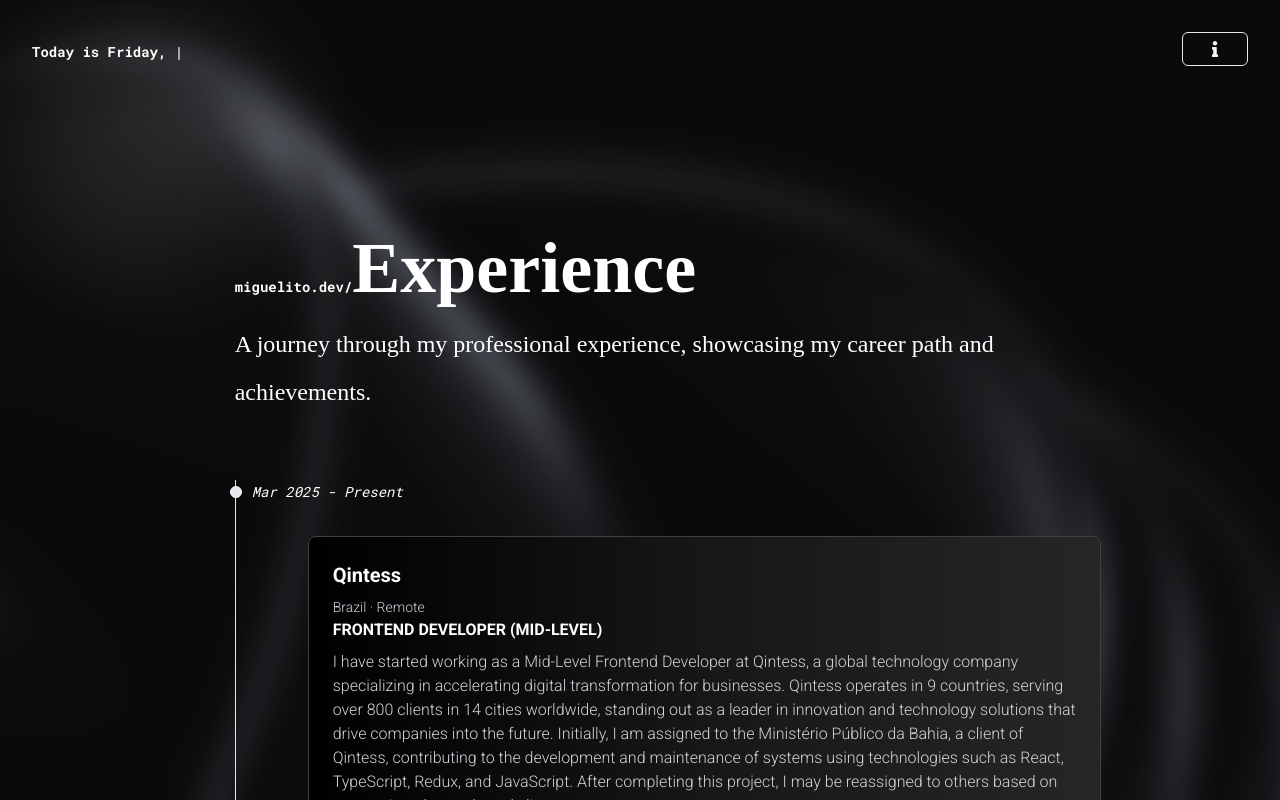
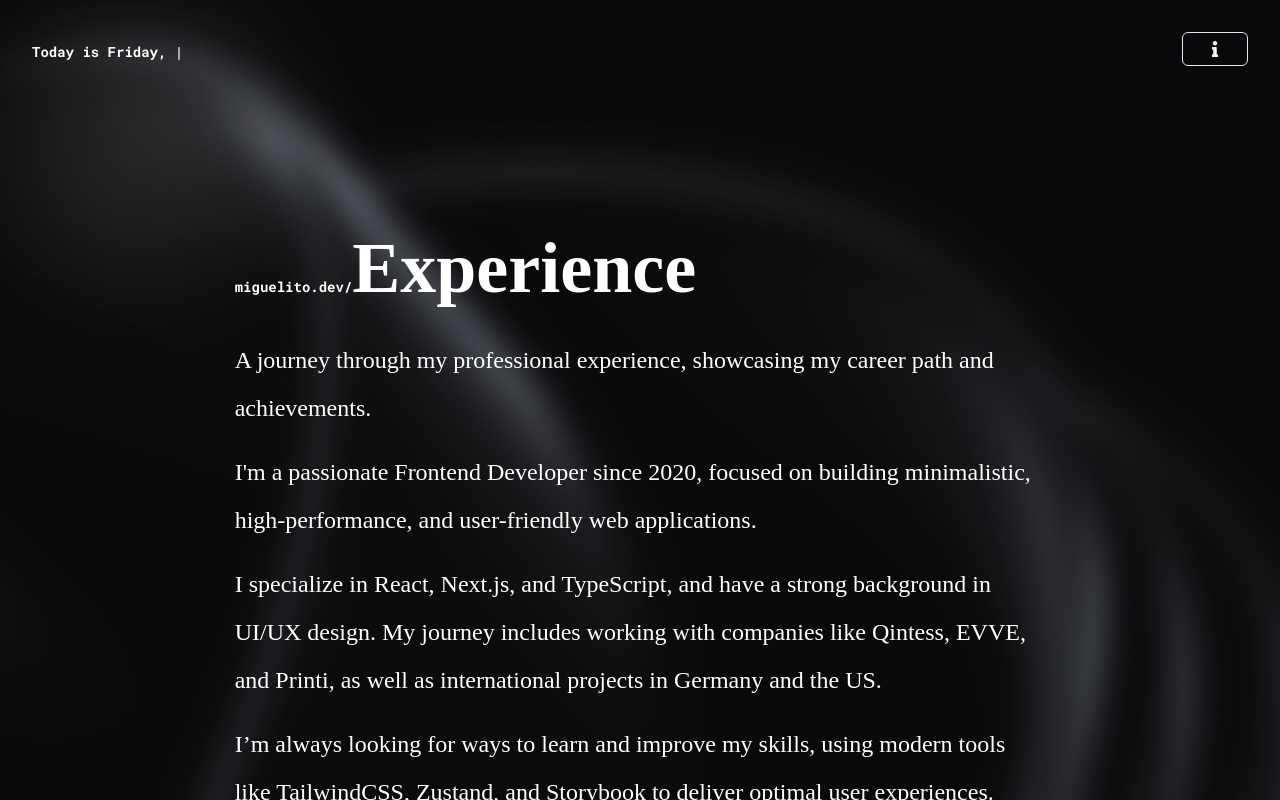
Before and after one commit to miguelitodev/miguelitodev, a Next.js app: page /experiences in a window 1280 px wide. Built offline with nearby package versions, Linux system fonts and the light colour scheme.

Commit message:
feat: adding new texts and link to linkedin

```diff
--- a/src/app/experiences/page.tsx
+++ b/src/app/experiences/page.tsx
@@ -1,20 +1,54 @@
 "use client";
 
+import { ButtonFlashing } from "@/components/shared";
 import { experiences } from "@/data";
 
 export default function Experiences() {
   return (
-    <div className="flex flex-col w-4/6 mx-auto  max-sm:w-full">
-      <div className="mb-16">
+    <div className="flex flex-col w-4/6 mx-auto max-sm:w-full">
+      <div className="mb-16 flex flex-col gap-4">
         <h1 className="text-white text-7xl max-sm:text-4xl max-xs:text-2xl font-bold font-merriweather max-md:mb-4 mb-4">
           <span className="font-mono text-sm text-white">miguelito.dev/</span>
           Experience
         </h1>
+
         <p className="text-white font-light font-merriweather text-2xl max-xl:text-xl max-md:text-lg max-sm:text-md leading-loose">
           A journey through my professional experience, showcasing my career
           path and achievements.
         </p>
+
+        <p className="text-white font-light font-merriweather text-2xl max-xl:text-xl max-md:text-lg max-sm:text-md leading-loose">
+          I'm a passionate Frontend Developer since 2020, focused on building
+          minimalistic, high-performance, and user-friendly web applications.
+        </p>
+
+        <p className="text-white font-light font-merriweather text-2xl max-xl:text-xl max-md:text-lg max-sm:text-md leading-loose">
+          I specialize in React, Next.js, and TypeScript, and have a strong
+          background in UI/UX design. My journey includes working with companies
+          like Qintess, EVVE, and Printi, as well as international projects in
+          Germany and the US.
+        </p>
+
+        <p className="text-white font-light font-merriweather text-2xl max-xl:text-xl max-md:text-lg max-sm:text-md leading-loose">
+          I’m always looking for ways to learn and improve my skills, using
+          modern tools like TailwindCSS, Zustand, and Storybook to deliver
+          optimal user experiences.
+        </p>
+
+        <ButtonFlashing
+          action={() => {
+            window.open(
+              "https://www.linkedin.com/in/miguelitodev",
+              "_blank",
+              "noopener,noreferrer"
+            );
+          }}
+          className="w-fit"
+        >
+          Check it out
+        </ButtonFlashing>
       </div>
+
       <div className="flex flex-col justify-center">
         {experiences.map(
           (
```
